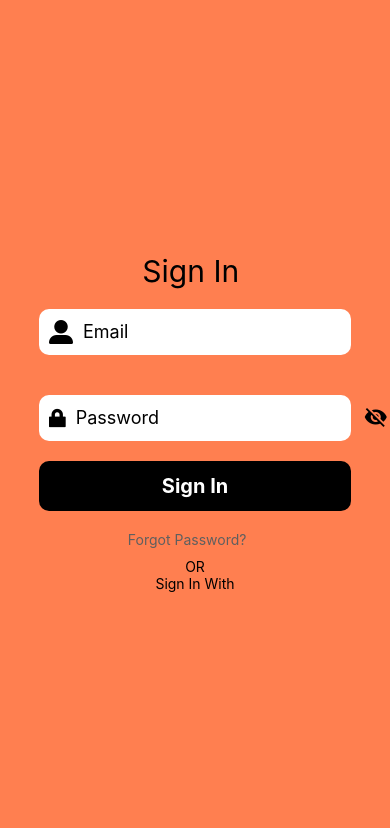
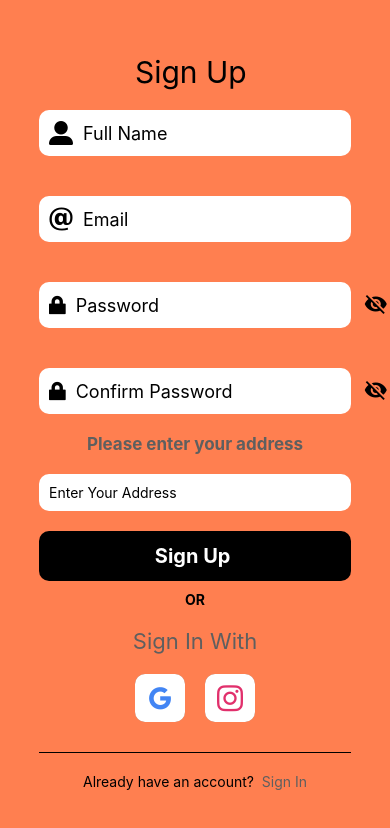
Before and after one commit to KirtiGautam620/DineSmart, a React Native app: screen /signup in a window 390 px wide. Shown: the top 828 px of the page. Built offline with nearby package versions, Linux system fonts and the light colour scheme.

Commit message:
made login signuo page

```diff
--- a/App.js
+++ b/App.js
@@ -2,12 +2,12 @@ import { StatusBar } from 'expo-status-bar';
 import { StyleSheet, Text, View } from 'react-native';
 import WelcomeScreen from './src/screens/LoginSignUpScreens/WelcomeScreen';
 import LoginScreen from './src/screens/LoginSignUpScreens/LoginScreen';
+import RootNavigation from './src/RootNavigation';
 export default function App() {
   return (
-    <View style={styles.container}>
-      {/* <WelcomeScreen /> */}
-      <LoginScreen />
-    </View>
+    // <View style={styles.container}>
+      <RootNavigation/>
+    // {/* // </View> */}
   );
 }
 
--- a/package.json
+++ b/package.json
@@ -10,10 +10,14 @@
   },
   "dependencies": {
     "@expo/vector-icons": "^15.0.2",
+    "@react-navigation/native": "^7.1.17",
+    "@react-navigation/native-stack": "^7.3.26",
     "expo": "~54.0.10",
     "expo-status-bar": "~3.0.8",
     "react": "19.1.0",
-    "react-native": "0.81.4"
+    "react-native": "0.81.4",
+    "react-native-safe-area-context": "~5.6.0",
+    "react-native-screens": "~4.16.0"
   },
   "private": true
 }
--- /dev/null
+++ b/src/RootNavigation.js
@@ -0,0 +1,13 @@
+import React from 'react'
+import {View,Text} from 'react-native'
+import { NavigationContainer } from '@react-navigation/native'
+import AuthNavigation from './screens/LoginSignUpScreens/AuthNavigation'
+const RootNavigation = () => {
+  return (
+   <NavigationContainer>
+    <AuthNavigation/>
+   </NavigationContainer>
+  )
+}
+
+export default RootNavigation
--- /dev/null
+++ b/src/screens/LoginSignUpScreens/AuthNavigation.js
@@ -0,0 +1,22 @@
+import React from 'react'
+import { createNativeStackNavigator } from '@react-navigation/native-stack'
+import WelcomeScreen from './WelcomeScreen'
+import LoginScreen from './LoginScreen'
+import SignupScreen from './SignupScreen'
+
+const Stack=createNativeStackNavigator()
+
+const AuthNavigation = () => {
+  return (
+        <Stack.Navigator initialRouteName='welcomepage'>
+            <Stack.Screen name='welcomepage' component={WelcomeScreen}
+            options={{headerShown:false}}
+            />
+            <Stack.Screen name='login' component={LoginScreen} options={{headerShown:false}}/>
+            <Stack.Screen name='signup' component={SignupScreen}  options={{headerShown:false}}/>
+
+        </Stack.Navigator>
+  )
+}
+
+export default AuthNavigation
--- a/src/screens/LoginSignUpScreens/LoginScreen.js
+++ b/src/screens/LoginSignUpScreens/LoginScreen.js
@@ -1,10 +1,13 @@
 import React,{useState} from 'react'
 import {StyleSheet, View,Text,TextInput, TouchableOpacity} from 'react-native'
-import { titles ,colors,background,btn1 } from '../../global/style'
+import { titles ,colors,background,btn1, hr80 } from '../../global/style'
 import FontAwesome6 from '@expo/vector-icons/FontAwesome6';
 import MaterialCommunityIcons from '@expo/vector-icons/MaterialCommunityIcons';
 import Foundation from '@expo/vector-icons/Foundation';
-const LoginScreen = () => {
+import AntDesign from '@expo/vector-icons/AntDesign';
+import Entypo from '@expo/vector-icons/Entypo';
+
+const LoginScreen = ({navigation}) => {
     const [emailfocus,setEmailfocus]=useState(false)
     const [passwordfocus,setPasswordfocus]=useState(false)
     const [showpassword,setShowpassword]=useState(false)
@@ -53,6 +56,22 @@ const LoginScreen = () => {
       <Text style={styles.or} >OR</Text>
       <Text style={styles.txt}>Sign In With</Text>
 
+      <View style={styles.gi}>
+        <TouchableOpacity>
+             <View style={styles.gicon}>
+             <AntDesign name="google" size={26} color="#4285F4" />
+             </View>
+        </TouchableOpacity>
+        <TouchableOpacity>
+             <View style={styles.gicon}>
+             <Entypo name="instagram" size={26} color="#E1306C"/>
+             </View>
+        </TouchableOpacity>
+      </View>
+      <View style={hr80}></View>
+      <Text>Don't have an account?
+        <Text style={styles.signup} onPress={()=>navigation.navigate('signup')}>  Sign Up</Text>
+      </Text>
     </View>
   )
 }
@@ -87,6 +106,32 @@ const styles=StyleSheet.create({
         color:colors.text1,
         marginTop:20,
         marginBottom:10
+    },
+    or:{
+        color:colors.col2,
+        fontWeight:'bold',
+        marginVertical:10,
+    },
+    txt:{
+        color:colors.text1,
+        marginVertical:10,
+        fontSize:22,
+    },
+    gi:{
+        flexDirection:'row',
+    },
+    gicon:{
+        backgroundColor:'#FFFFFF',
+        width:50,
+        margin:10,
+        borderRadius:10,
+        padding:10,
+        alignItems:'center',
+        shadowOpacity:0.4,
+        shadowRadius:0.5,
+    },
+    signup:{
+        color:colors.text1,
     }
 })
 export default LoginScreen
--- a/src/screens/LoginSignUpScreens/SignupScreen.js
+++ b/src/screens/LoginSignUpScreens/SignupScreen.js
@@ -0,0 +1,195 @@
+import React,{useState} from 'react'
+import {StyleSheet, View,Text,TextInput, TouchableOpacity} from 'react-native'
+import { titles ,colors,background,btn1, hr80 } from '../../global/style'
+import FontAwesome6 from '@expo/vector-icons/FontAwesome6';
+import MaterialCommunityIcons from '@expo/vector-icons/MaterialCommunityIcons';
+import Foundation from '@expo/vector-icons/Foundation';
+import AntDesign from '@expo/vector-icons/AntDesign';
+import Entypo from '@expo/vector-icons/Entypo';
+
+const  SignupScreen= ({navigation}) => {
+    const [emailfocus,setEmailfocus]=useState(false)
+    const [passwordfocus,setPasswordfocus]=useState(false)
+    const [showpassword,setShowpassword]=useState(false)
+    const [cpasswordfocus,setcPasswordfocus]=useState(false)
+    const [showcpassword,setShowcpassword]=useState(false)
+    const [namefocus,setNamefocus]=useState(false)
+  return (
+    <View style={styles.container}>
+      <Text style={styles.head1}>Sign Up </Text>
+
+      <View style={styles.inputout}>
+        <FontAwesome6 name="user-large" size={24}
+        color={namefocus?colors.col3:colors.col2}/>
+        <TextInput
+        style={styles.input}
+        placeholder='Full Name'
+        onFocus={()=>{
+            setEmailfocus(false)
+            setPasswordfocus(false)
+            setNamefocus(true)
+            setcPasswordfocus(false)
+        }}
+        />
+      </View>
+
+      <View style={styles.inputout}>
+        <Entypo name="email" size={24} color={emailfocus?colors.col3:colors.col2} />
+        <TextInput
+        style={styles.input}
+        placeholder='Email'
+        onFocus={()=>{
+            setEmailfocus(true)
+            setPasswordfocus(false)
+            setNamefocus(false)
+            setShowpassword(false)
+            setcPasswordfocus(false)
+        }}
+        />
+      </View>
+
+      <View style={styles.inputout}>
+      <Foundation name="lock" size={24}
+      color={passwordfocus?colors.col3:colors.col2} />
+        <TextInput
+        style={styles.input}
+        placeholder='Password'
+        onFocus={()=>{
+            setPasswordfocus(true)
+            setEmailfocus(false)
+            setShowpassword(false)
+            setNamefocus(false)
+            setcPasswordfocus(false)
+        }}
+        secureTextEntry={showpassword===false?true:false}
+        />
+        <MaterialCommunityIcons
+        name={showpassword===false? "eye-off" :"eye"}
+        size={24}
+        color="black"
+        onPress={()=>setShowpassword(!showpassword)}
+        />
+      </View>
+
+      <View style={styles.inputout}>
+      <Foundation name="lock" size={24}
+      color={cpasswordfocus?colors.col3:colors.col2} />
+        <TextInput
+        style={styles.input}
+        placeholder='Confirm Password'
+        onFocus={()=>{
+            setcPasswordfocus(true)
+            setEmailfocus(false)
+            setPasswordfocus  (false)
+            setNamefocus(false)
+        }}
+        secureTextEntry={showcpassword===false?true:false}
+        />
+        <MaterialCommunityIcons
+        name={showcpassword===false? "eye-off" :"eye"}
+        size={24}
+        color="black"
+        onPress={()=>setShowcpassword(!showcpassword)}
+        />
+      </View>
+
+        <Text style={styles.address}>Please enter your address</Text>
+        <View style={styles.inputout}>
+          <TextInput style={styles.input1} placeholder='Enter Your Address' />
+        </View>
+
+      <TouchableOpacity style={btn1}>
+        <Text style={{color:colors.col1,fontSize:titles.btntxt,fontWeight:'bold'}}>Sign Up </Text>
+      </TouchableOpacity>
+
+      {/* <Text style={styles.forgot}>Forgot Password?    </Text>      */}
+      <Text style={styles.or} >OR</Text>
+      <Text style={styles.txt}>Sign In With</Text>
+
+      <View style={styles.gi}>
+        <TouchableOpacity>
+             <View style={styles.gicon}>
+             <AntDesign name="google" size={26} color="#4285F4" />
+             </View>
+        </TouchableOpacity>
+        <TouchableOpacity>
+             <View style={styles.gicon}>
+             <Entypo name="instagram" size={26} color="#E1306C"/>
+             </View>
+        </TouchableOpacity>
+      </View>
+      <View style={hr80}></View>
+      <Text>Already have an account?
+        <Text style={styles.signup} onPress={()=>navigation.navigate('login')}>  Sign In</Text>
+      </Text>
+    </View>
+  )
+}
+
+const styles=StyleSheet.create({
+    container:{
+        flex:1,
+        backgroundColor:background.bg,
+        alignItems:'center',
+        justifyContent:'center',
+        width:'100%',
+    },
+    head1:{
+        fontSize:titles.title1,
+        color:colors.col2,
+    },
+    inputout:{
+        flexDirection:'row',
+        width:'80%',
+        marginVertical:20,
+        backgroundColor:colors.col1,
+        borderRadius:10,
+        paddingHorizontal:10,
+        paddingVertical:10,
+    },
+    input:{
+        fontSize:18,
+        marginLeft:10,
+        flex:1,
+    },
+    forgot:{
+        color:colors.text1,
+        marginTop:20,
+        marginBottom:10
+    },
+    or:{
+        color:colors.col2,
+        fontWeight:'bold',
+        marginVertical:10,
+    },
+    txt:{
+        color:colors.text1,
+        marginVertical:10,
+        fontSize:22,
+    },
+    gi:{
+        flexDirection:'row',
+    },
+    gicon:{
+        backgroundColor:'#FFFFFF',
+        width:50,
+        margin:10,
+        borderRadius:10,
+        padding:10,
+        alignItems:'center',
+        shadowOpacity:0.4,
+        shadowRadius:0.5,
+    },
+    signup:{
+        color:colors.text1,
+    },
+    address:{
+      fontSize:17,
+      color:colors.text1,
+      textAlign:'center',
+      fontWeight:'bold'
+    },
+
+
+})
+export default SignupScreen
--- a/src/screens/LoginSignUpScreens/WelcomeScreen.js
+++ b/src/screens/LoginSignUpScreens/WelcomeScreen.js
@@ -2,7 +2,7 @@ import React from 'react'
 import {View, Text,StyleSheet,Image, TouchableOpacity} from 'react-native'
 import logo from '../../../assets/logo.png'
 import {colors,hr80,background} from '../../global/style'
-const WelcomeScreen = () => {
+const WelcomeScreen = ({navigation }) => {
   return (
     <View style={styles.container}>
         <Text style={styles.title}>Welcome To DineSmart</Text>
@@ -14,11 +14,11 @@ const WelcomeScreen = () => {
         <Text style={styles.text}>Find the best Food around you at lowest price.</Text>
         <View  style={hr80} />
         <View style={styles.btnout}>
-            <TouchableOpacity >
+            <TouchableOpacity onPress={()=>navigation.navigate('signup')} >
                 <Text style={styles.btn}>Sign up</Text>
             </TouchableOpacity>
             <TouchableOpacity>
-                <Text style={styles.btn}>Login In</Text>
+                <Text style={styles.btn} onPress={()=>navigation.navigate('login')}>Login In</Text>
             </TouchableOpacity>
         </View>
     </View>
```
Also changed, not shown: 1 other file (tests, documents, lock files or other folders).
